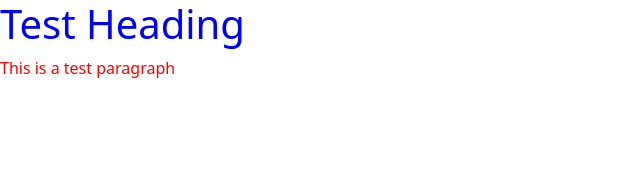
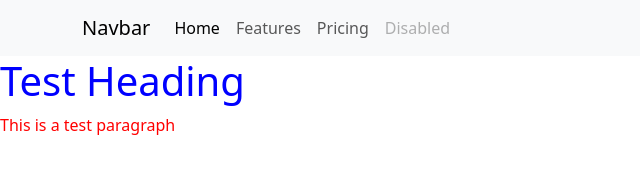
Before and after one commit to Ceri-Jane/milestone-project-one, a plain HTML site: page index.html in a window 1280 px wide. Shown: the whole page, without its empty margins (0-640 px from the left). Drawn offline with nearby package versions, Linux system fonts and the light colour scheme.

Commit message:
Add basic placeholder navbar, add CSS variables for colors, add padding to body to push the top of header down under fixed navbar

```diff
--- a/assets/css/style.css
+++ b/assets/css/style.css
@@ -1,3 +1,21 @@
+/* Google fonts import */
+
+/* CSS Variables */
+:root {
+    --primary-color: #680b32; /*dark-pink*/
+    --secondary-color: #bb2e52; /*light-pink*/
+    --highlight-color: #400a5a; /*dark-purple*/
+    --highlight-color-light: #75189d; /*light-purple*/
+}
+
+
+
+/* Global styles */
+
+body {
+    padding-top: 57.15px; /* pushes the top of the header down under fixed navbar */
+}
+
 h1 {
     color: blue;
 }
--- a/index.html
+++ b/index.html
@@ -25,12 +25,34 @@
 
 </head>
 
-<body>
+<!-- Classes on body set to work with mt-auto on footer to ensure it always stays at the bottom of the page -->
+<body class="d-flex flex-column min-vh-100">
 
     <!--Navigation-->
-    <nav>
-
-    </nav>
+    <nav id="navbar" class="navbar navbar-expand-lg fixed-top bg-body-tertiary">
+        <div class="container">
+          <a class="navbar-brand" href="index.html">Navbar</a>
+          <button class="navbar-toggler" type="button" data-bs-toggle="collapse" data-bs-target="#navbarNav" aria-controls="navbarNav" aria-expanded="false" aria-label="Toggle navigation">
+            <span class="navbar-toggler-icon"></span>
+          </button>
+          <div class="collapse navbar-collapse" id="navbarNav">
+            <ul class="navbar-nav">
+              <li class="nav-item">
+                <a class="nav-link active" aria-current="page" href="#">Home</a>
+              </li>
+              <li class="nav-item">
+                <a class="nav-link" href="#">Features</a>
+              </li>
+              <li class="nav-item">
+                <a class="nav-link" href="#">Pricing</a>
+              </li>
+              <li class="nav-item">
+                <a class="nav-link disabled" aria-disabled="true">Disabled</a>
+              </li>
+            </ul>
+          </div>
+        </div>
+      </nav>
 
     <!--Header-->
     <header>
@@ -45,7 +67,8 @@
     </main>
 
     <!--Footer-->
-    <footer>
+    <!-- mt-auto added to push footer to the bottom of the page -->
+    <footer class="mt-auto">
 
     </footer>
 
@@ -55,6 +78,7 @@
     <!--Font Awesome kit-->
     <script src="https://kit.fontawesome.com/d4e7d12788.js" crossorigin="anonymous"></script>
 
+
 </body>
 
 </html>
```
